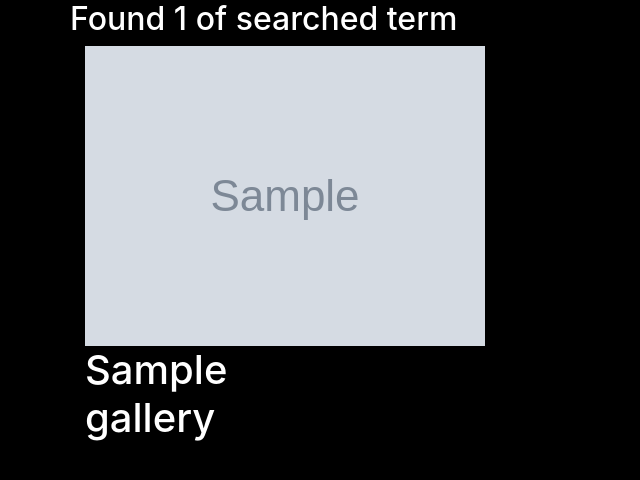
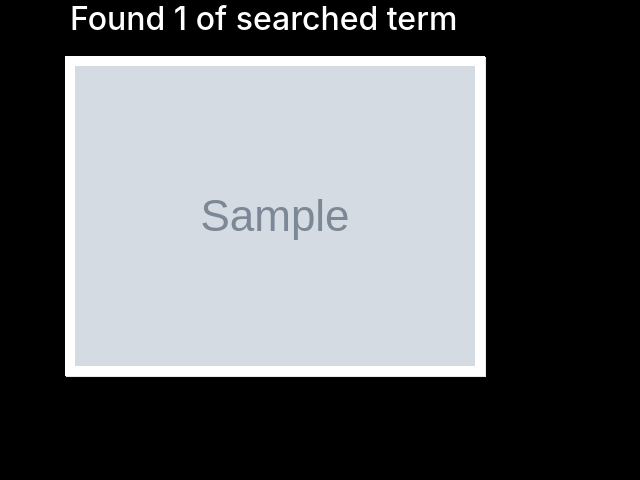
Before and after one commit to Alchemy17/desplash, a Django app: template gallery/desplash/templates/search.html in a window 1280 px wide. Shown: the part 56-536 px from the top of the page, without its empty margins (0-640 px from the left). Run offline with Django 3.2, Linux system fonts and the light colour scheme; the template is opened without the code that fills it: most values are stand-ins (such as "Sample title", 1, 10 or a date in 2020); grey boxes marked "Sample" are stand-in pictures; some libraries are stand-ins or nearby versions.

Commit message:
adding css

```diff
--- a/gallery/desplash/models.py
+++ b/gallery/desplash/models.py
@@ -18,7 +18,6 @@ class Category(models.Model):
 
 class Image(models.Model):
     image = models.ImageField(upload_to='gallery/', blank=True)
-    image_url = models.TextField(blank=True)
     image_name = models.CharField(max_length=30, blank=True)
     description = models.TextField(max_length=100, blank=True)
     date_posted = models.DateTimeField(auto_now=True)
--- a/gallery/desplash/static/css/styles.css
+++ b/gallery/desplash/static/css/styles.css
@@ -5,6 +5,7 @@ body{
 .imgs{
   margin-top: 3%;
 }
+
 #head{
   color: white;
   text-align: center;
@@ -17,3 +18,125 @@ body{
   height: 50vh;
   background-attachment: fixed;
 }
+
+
+div#all {
+  width: 100%;
+  height: 100%;
+}
+.view-tenth img {
+  transform: scaleY(1);
+  transition: all .7s ease-in-out;
+}
+
+.view-tenth .mask {
+  background-color: rgba(255, 231, 179, 0.3);
+  transition: all 0.5s linear;
+  opacity: 0;
+}
+
+.view-tenth h2 {
+  border-bottom: 1px solid rgba(0, 0, 0, 0.3);
+  background: transparent;
+  margin: 20px 40px 0px 40px;
+  transform: scale(0);
+  color: #333;
+  transition: all 0.5s linear;
+  opacity: 0;
+}
+
+.view-tenth p {
+  color: #333;
+  opacity: 0;
+  transform: scale(0);
+  transition: all 0.5s linear;
+  padding-
+}
+
+.view-tenth a.info {
+  opacity: 0;
+  transform: scale(0);
+  transition: all 0.5s linear;
+}
+
+.view-tenth:hover img {
+  -webkit-transform: scale(10);
+  transform: scale(10);
+  opacity: 0;
+}
+
+.view-tenth:hover .mask {
+  opacity: 1;
+}
+
+.view-tenth:hover h2,
+.view-tenth:hover p,
+.view-tenth:hover a.info {
+  transform: scale(1);
+  opacity: 1;
+}
+
+.view {
+  margin: 10px;
+  color: white;
+  float: left;
+  border: 10px solid #fff;
+  overflow: hidden;
+  position: relative;
+  text-align: center;
+  box-shadow: 0.5px 0.5px 0.5px #e6e6e6;
+  cursor: default;
+  background: linear-gradient( rgba(0, 0, 0, 0.5), rgba(0, 0, 0, 0.5) ) no-repeat;
+}
+
+.view .mask,
+.view .content {
+  width: 300px;
+  height: 200px;
+  position: absolute;
+  overflow: hidden;
+  top: 0;
+  left: 0
+}
+
+.view img {
+  display: block;
+  position: relative
+}
+
+.view h2 {
+  text-transform: uppercase;
+  color: #fff;
+  text-align: center;
+  position: relative;
+  font-size: 17px;
+  font-family: Raleway, serif;
+  padding: 10px;
+  /*background: rgba(0, 0, 0, 0.8);*/
+  margin: 20px 0 0 0
+}
+
+.view p {
+  font-family: Merriweather, serif;
+  font-style: italic;
+  font-size: 14px;
+  position: relative;
+  color: #fff;
+  padding: 0px 20px 0px;
+  text-align: center
+}
+
+.view a.info {
+  display: inline-block;
+  text-decoration: none;
+  padding: 7px 14px;
+  background: #000;
+  color: #fff;
+  font-family: Raleway, serif;
+  text-transform: uppercase;
+  box-shadow: 0 0 1px #000
+}
+
+.view a.info:hover {
+  box-shadow: 0 0 5px #000
+}
--- a/gallery/desplash/templates/search.html
+++ b/gallery/desplash/templates/search.html
@@ -3,26 +3,35 @@
 <h1>Working</h1>
 <div class="container">
 
+    <div id="all">
   <div class="row">
     {% if gallery%}
       <h2>Found {{ gallery|length }} of searched term {{message}}</h2>
     {% else %}
       <h2> Found 0 articles for the search term {{message}}</h2>
     {% endif %}
+</div>
+</div>
+    <div class="row">
 
-  </div>
+
 
   <div class="row">
 
   {% if gallery %}
     {% for gallery in gallery %}
-      <div class="col-sm-6 col-md-3">
-            <img src="{{gallery.image.url}}" alt="uvyivyv">
-          <h1>{{gallery.image_name}}</h1>
-      </div>
+
+          <div class="view view-tenth">
+                <img src="{{gallery.image.url}}">
+                <div class="mask">
+                  <h2>{{gallery.image_name}}</h2>
+                  <a href="#" class="info">Read More</a>
+                </div>
+              </div>
     {% endfor %}
   {% endif %}
   </div>
 </div>
 
+
 {% endblock %}
```
Also changed, not shown: gallery/desplash/migrations/0012_remove_image_image_url.py (added), gallery/media/gallery/BW005.jpg (added), gallery/media/gallery/BW006.jpg (added), gallery/media/gallery/BW008_FZiIYfj.jpg (added).
